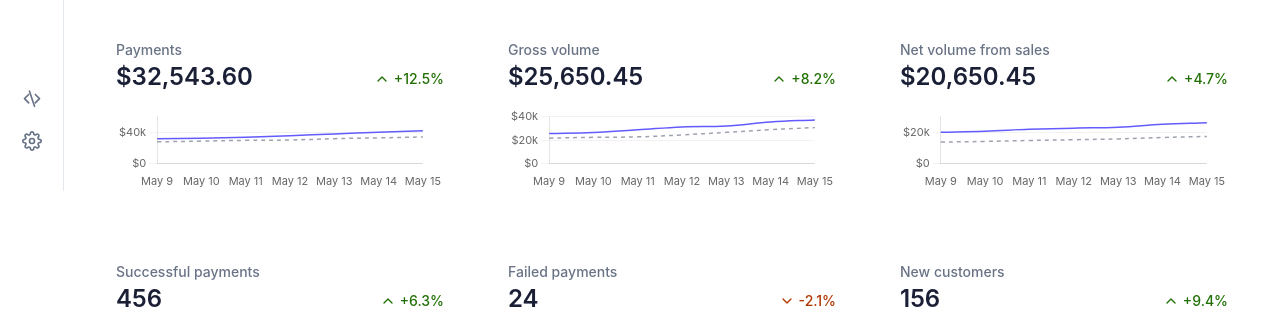
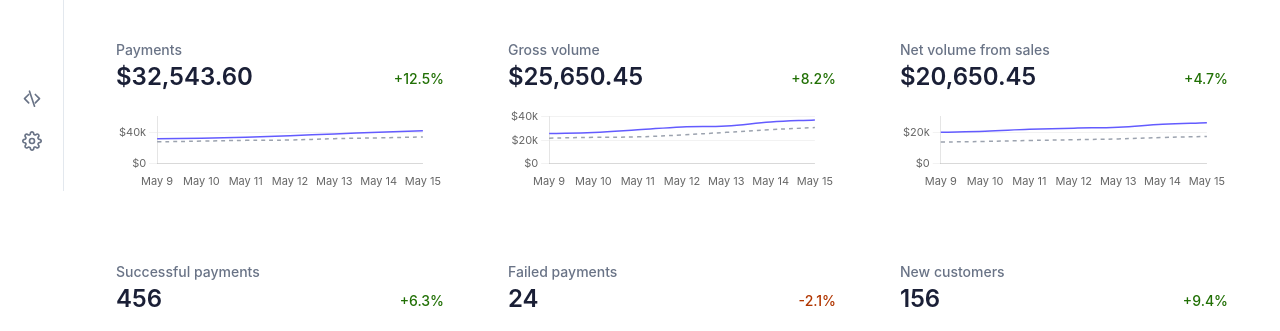
Before and after one commit to swanson-stripe/stripe-dashboard-clone, a React (Create React App) app: page / in a window 1280 px wide. Shown: the part 609-940 px from the top of the page. Built offline with nearby package versions, Linux system fonts and the light colour scheme.

Commit message:
Remove chevron icon from metric trend indicators

```diff
--- a/src/pages/Dashboard.js
+++ b/src/pages/Dashboard.js
@@ -1066,15 +1066,6 @@
                   <MetricValue>{metric.value}</MetricValue>
                   {metric.trendValue > 0 && (
                     <MetricTrend trend={metric.trend}>
-                      {metric.trend === 'up' ? (
-                        <svg width="16" height="16" viewBox="0 0 24 24" fill="none" xmlns="http://www.w3.org/2000/svg">
-                          <path d="M18 15L12 9L6 15" stroke="currentColor" strokeWidth="2" strokeLinecap="round" strokeLinejoin="round"/>
-                        </svg>
-                      ) : (
-                        <svg width="16" height="16" viewBox="0 0 24 24" fill="none" xmlns="http://www.w3.org/2000/svg">
-                          <path d="M6 9L12 15L18 9" stroke="currentColor" strokeWidth="2" strokeLinecap="round" strokeLinejoin="round"/>
-                        </svg>
-                      )}
                       {metric.trend === 'up' ? '+' : '-'}{metric.trendValue}%
                     </MetricTrend>
                   )}
```
